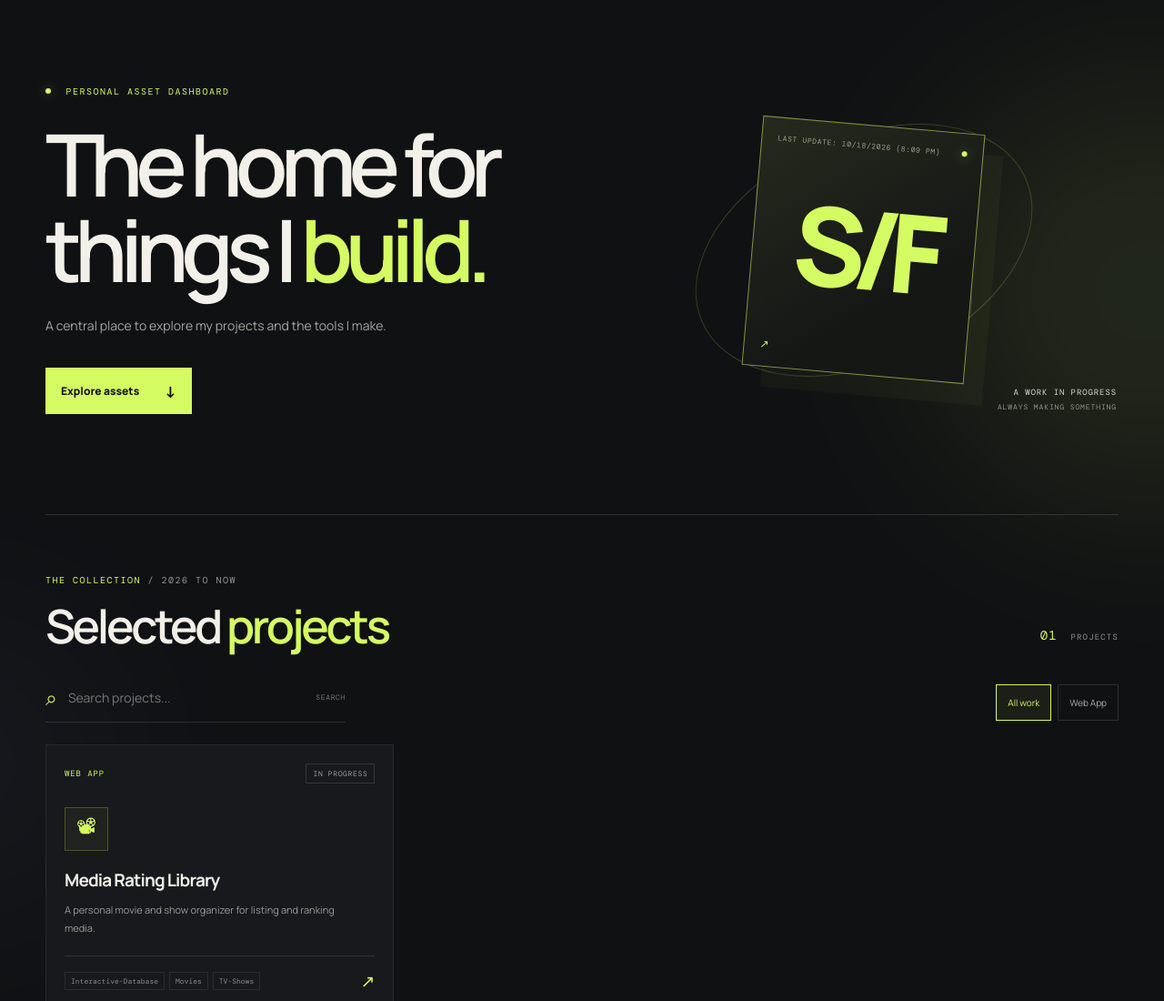
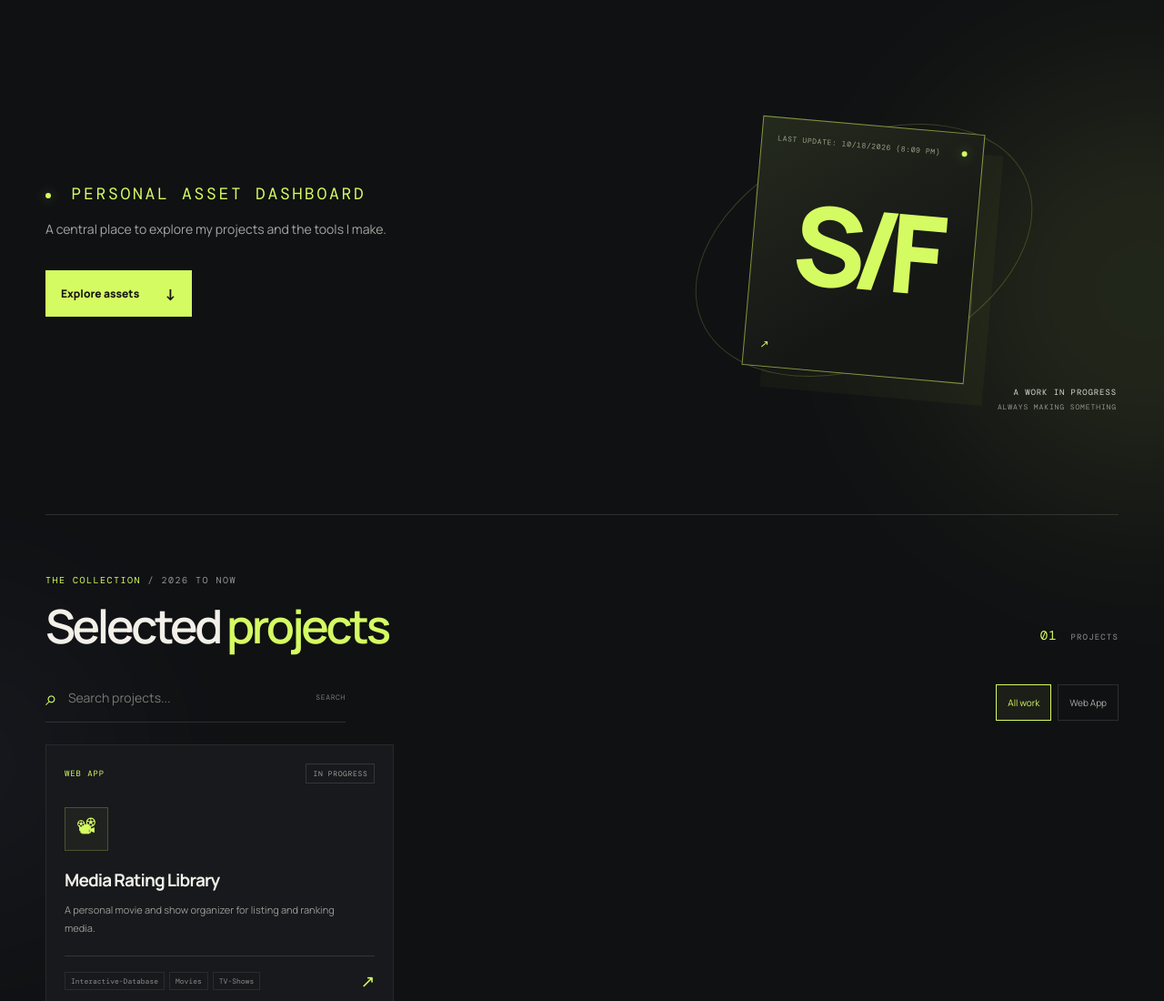
Before and after one commit to Shawnobr/Dashboard, a plain HTML site: page index.html in a window 1280 px wide. Shown: the top 1100 px of the page at 91% size. Drawn offline with nearby package versions, Linux system fonts and the light colour scheme; no server answers.

Commit message:
Update index.html

```diff
--- a/index.html
+++ b/index.html
@@ -23,13 +23,10 @@
   <main>
     <section class="hero">
       <div class="hero-copy">
-        <div class="eyebrow">
+        <div class="greenhead">
           <span class="status-dot"></span>
           PERSONAL ASSET DASHBOARD
         </div>
-
-        <h1>The home for<br>things I <em>build.</em></h1>
-
         <p class="hero-description">
           A central place to explore my projects and the tools I make.
         </p>
```
